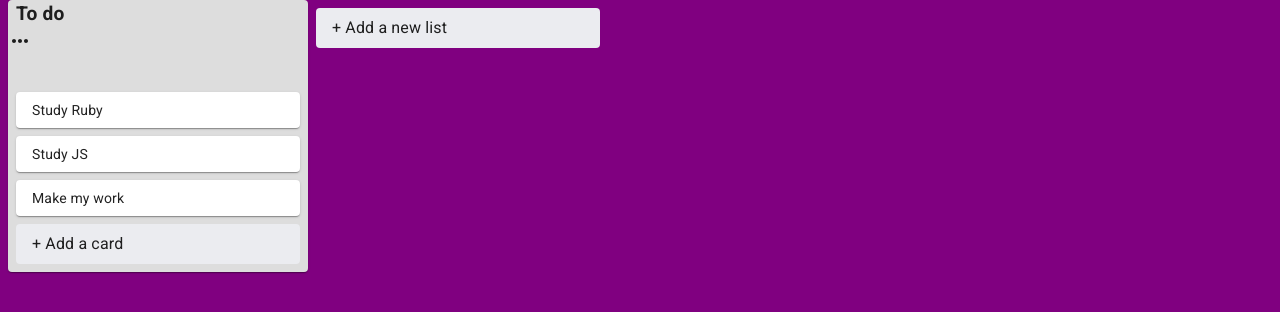
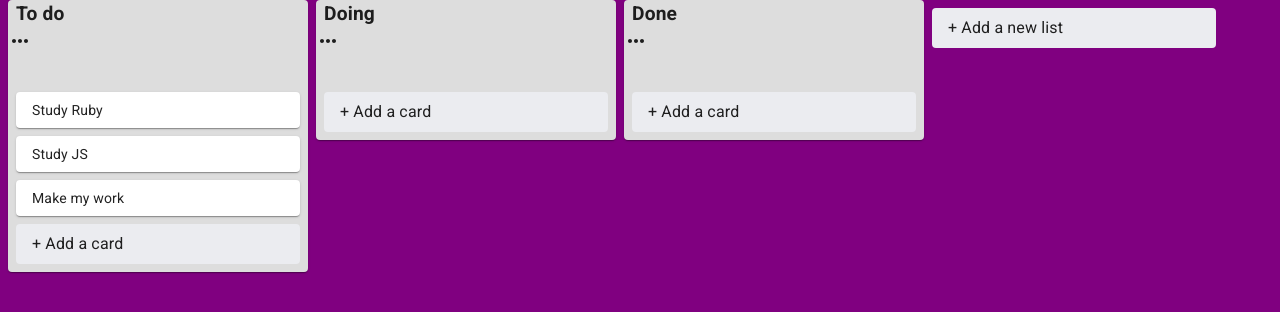
Before and after one commit to maclararose/Trello-clone-with-React, a React (Create React App) app in the folder trello-clone/: page / in a window 1280 px wide. Shown: the top 312 px of the page. Built offline with nearby package versions, Linux system fonts and the light colour scheme.

Commit message:
Add drage and drop card in different list

```diff
--- a/trello-clone/src/App.js
+++ b/trello-clone/src/App.js
@@ -94,6 +94,19 @@ function App() {
         },
       };
       setData(newState);
+    }else{
+      sourceList.cards.splice(source.index, 1);
+      destinationList.cards.splice(destination.index, 0, draggingCard);
+
+      const newState = {
+        ...data,
+        lists: {
+          ...data.lists,
+          [sourceList.id]: sourceList,
+          [destinationList.id]: destinationList,
+        },
+      };
+      setData(newState);
     };
 
   };
--- a/trello-clone/src/utils/Store.js
+++ b/trello-clone/src/utils/Store.js
@@ -20,8 +20,18 @@ const data = {
       title: 'To do',
       cards,
     },
+    'list-2':{
+      id: 'list-2',
+      title: 'Doing',
+      cards:[],
+    },
+    'list-3':{
+      id: 'list-3',
+      title: 'Done',
+      cards:[],
+    },
   },
-  listIds: ['list-1'],
+  listIds: ['list-1', 'list-2', 'list-3'],
 };
 
 export default data;
```
Also changed, not shown: 1 other file (tests, documents, lock files or other folders).
